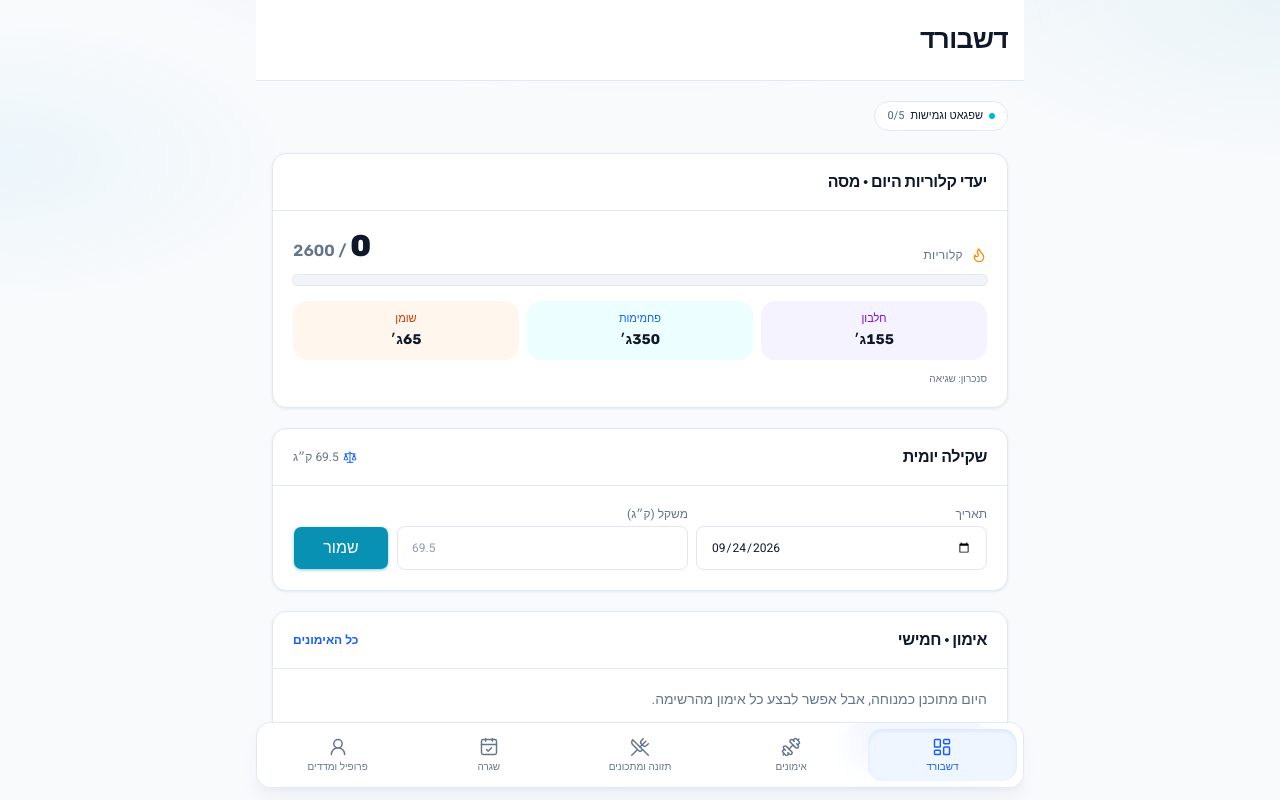
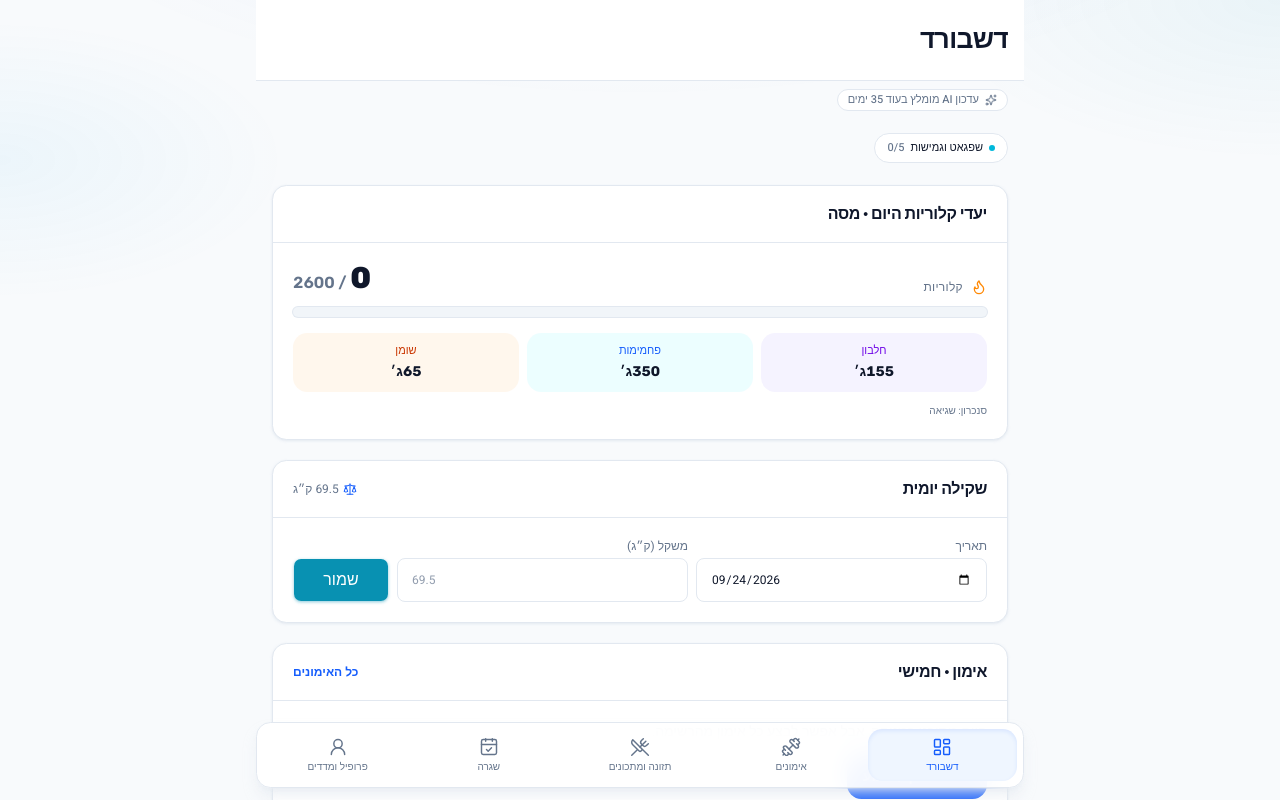
Before and after one commit to roeyhzm-coder/Nutrition-and-Fitness-Tracking, a React (Vite) app: page / in a window 1280 px wide. Shown: the top 800 px of the page. Built offline with nearby package versions, Linux system fonts and the light colour scheme; no server answers; the database is empty.

Commit message:
Add a compact 28-day AI check-in reminder on the dashboard.
Co-authored-by: Cursor <cursoragent@cursor.com>

```diff
--- a/src/App.tsx
+++ b/src/App.tsx
@@ -21,7 +21,7 @@ export default function App() {
               <Route path="routines" element={<RoutinesPage />} />
               <Route path="profile" element={<ProfilePage />} />
               <Route path="habits" element={<Navigate to="/routines" replace />} />
-              <Route path="export" element={<Navigate to="/profile" replace />} />
+              <Route path="export" element={<Navigate to="/profile#export" replace />} />
               <Route path="*" element={<Navigate to="/" replace />} />
             </Route>
           </Routes>
--- /dev/null
+++ b/src/components/dashboard/AiCheckinBadge.tsx
@@ -0,0 +1,36 @@
+import { Sparkles } from 'lucide-react'
+import { Link } from 'react-router-dom'
+import { useAppData } from '../../context/AppDataContext'
+import {
+  aiCheckinLabel,
+  daysUntilAiCheckin,
+  LAST_AI_EXPORT_KEY,
+} from '../../lib/aiCheckin'
+import { useLocalStorage } from '../../hooks/useLocalStorage'
+
+export function AiCheckinBadge() {
+  const { goal } = useAppData()
+  const [lastAiExportAt] = useLocalStorage<string | null>(
+    LAST_AI_EXPORT_KEY,
+    null,
+  )
+  const remaining = daysUntilAiCheckin(lastAiExportAt, goal.startDate)
+  const due = remaining <= 0
+
+  return (
+    <div className="px-4 pt-2">
+      <Link
+        to="/profile#export"
+        className={[
+          'inline-flex max-w-full items-center gap-1.5 rounded-full border px-2.5 py-1 text-[11px] font-medium leading-none transition',
+          due
+            ? 'border-orange-200 bg-orange-50 text-orange-800 hover:bg-orange-100'
+            : 'border-slate-200 bg-white text-muted hover:border-slate-300 hover:text-text',
+        ].join(' ')}
+      >
+        <Sparkles className="size-3 shrink-0" />
+        <span className="truncate">{aiCheckinLabel(remaining)}</span>
+      </Link>
+    </div>
+  )
+}
--- a/src/components/export/AiExportPanel.tsx
+++ b/src/components/export/AiExportPanel.tsx
@@ -1,7 +1,10 @@
 import { useMemo, useState } from 'react'
+import { LAST_AI_EXPORT_KEY } from '../../lib/aiCheckin'
 import { buildAiExportPrompt } from '../../lib/exportPrompt'
+import { localDateKey } from '../../lib/types'
 import { useAppData } from '../../context/AppDataContext'
 import { useWorkoutSession } from '../../context/WorkoutSessionContext'
+import { useLocalStorage } from '../../hooks/useLocalStorage'
 import { Button } from '../ui/button'
 import { Card } from '../ui/Card'
 
@@ -30,6 +33,10 @@ export function AiExportPanel() {
   } = useAppData()
   const { workoutLogs } = useWorkoutSession()
   const [copied, setCopied] = useState(false)
+  const [, setLastAiExportAt] = useLocalStorage<string | null>(
+    LAST_AI_EXPORT_KEY,
+    null,
+  )
 
   const prompt = useMemo(
     () =>
@@ -86,6 +93,7 @@ export function AiExportPanel() {
   async function copy() {
     try {
       await navigator.clipboard.writeText(prompt)
+      setLastAiExportAt(localDateKey())
       setCopied(true)
       window.setTimeout(() => setCopied(false), 2000)
     } catch {
--- /dev/null
+++ b/src/lib/aiCheckin.ts
@@ -0,0 +1,61 @@
+import { localDateKey, parseLocalDateKey } from './types'
+
+export const AI_CHECKIN_INTERVAL_DAYS = 28
+export const LAST_AI_EXPORT_KEY = 'tn.lastAiExportAt.v1'
+
+function dateKey(value: string | null | undefined): string | null {
+  if (!value) return null
+  const key = value.slice(0, 10)
+  return /^\d{4}-\d{2}-\d{2}$/.test(key) ? key : null
+}
+
+export function latestDateKey(
+  ...values: Array<string | null | undefined>
+): string | null {
+  const keys = values.map(dateKey).filter((key): key is string => key != null)
+  if (keys.length === 0) return null
+  return keys.sort()[keys.length - 1] ?? null
+}
+
+export function daysBetween(fromKey: string, toKey: string): number {
+  const from = parseLocalDateKey(fromKey)
+  const to = parseLocalDateKey(toKey)
+  return Math.round((to.getTime() - from.getTime()) / 86400000)
+}
+
+/** Days left until the next recommended AI check-in. ≤ 0 means due today. */
+export function daysUntilAiCheckin(
+  lastExportAt: string | null | undefined,
+  phaseStartDate: string | null | undefined,
+  today = localDateKey(),
+): number {
+  const reference = latestDateKey(lastExportAt, phaseStartDate)
+  if (!reference) return 0
+  return AI_CHECKIN_INTERVAL_DAYS - daysBetween(reference, today)
+}
+
+export function aiCheckinLabel(daysRemaining: number): string {
+  if (daysRemaining <= 0) return 'מומלץ לבצע עדכון AI היום'
+  return `עדכון AI מומלץ בעוד ${daysRemaining} ימים`
+}
+
+export function readLastAiExportAt(): string | null {
+  try {
+    const raw = localStorage.getItem(LAST_AI_EXPORT_KEY)
+    if (raw == null) return null
+    const parsed = JSON.parse(raw) as unknown
+    return dateKey(typeof parsed === 'string' ? parsed : null)
+  } catch {
+    return dateKey(localStorage.getItem(LAST_AI_EXPORT_KEY))
+  }
+}
+
+export function writeLastAiExportAt(iso = localDateKey()): string {
+  const key = dateKey(iso) ?? localDateKey()
+  localStorage.setItem(LAST_AI_EXPORT_KEY, JSON.stringify(key))
+  return key
+}
+
+export function mergeLastAiExportAt(existing: string | null | undefined): string | null {
+  return latestDateKey(existing, readLastAiExportAt())
+}
--- a/src/pages/DashboardPage.tsx
+++ b/src/pages/DashboardPage.tsx
@@ -2,6 +2,7 @@ import { Flame } from 'lucide-react'
 import { PageHeader } from '../components/layout/PageHeader'
 import { Card } from '../components/ui/Card'
 import { ProgressBar } from '../components/ui/ProgressBar'
+import { AiCheckinBadge } from '../components/dashboard/AiCheckinBadge'
 import { DailyWeightCard } from '../components/dashboard/DailyWeightCard'
 import { GoalPhaseCard } from '../components/dashboard/GoalPhaseCard'
 import { WeightFatTracker } from '../components/dashboard/WeightFatTracker'
@@ -41,6 +42,7 @@ export function DashboardPage() {
   return (
     <>
       <PageHeader title="דשבורד" />
+      <AiCheckinBadge />
 
       <div className="space-y-5 px-4 py-5">
         <FocusTracksStatusRow />
```
